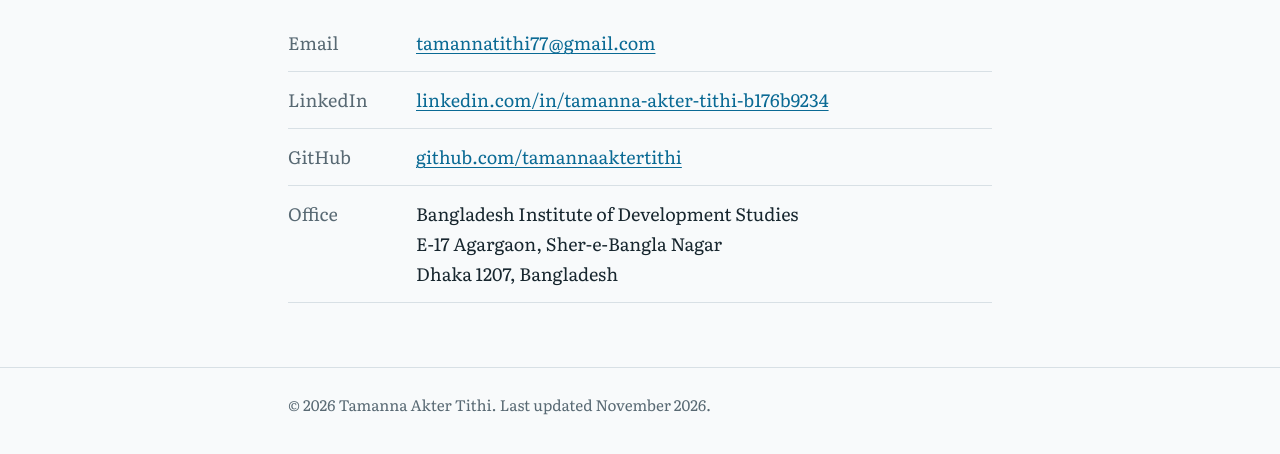
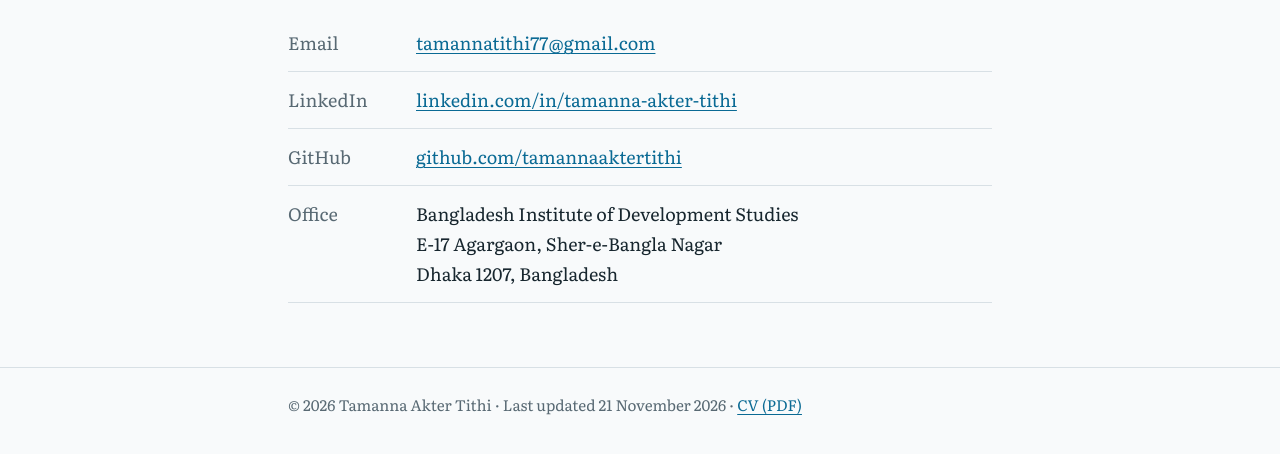
Before and after one commit to tamannaaktertithi/tamannaaktertithi.github.io, a plain HTML site: page contact.html in a window 1280 px wide. Shown: the part 346-800 px from the top of the page. Drawn offline with Linux system fonts and the light colour scheme.

Commit message:
Update LinkedIn link and footer information

```diff
--- a/contact.html
+++ b/contact.html
@@ -38,7 +38,7 @@
         </div>
         <div>
           <dt>LinkedIn</dt>
-          <dd><a href="https://www.linkedin.com/in/tamanna-akter-tithi-b176b9234/">linkedin.com/in/tamanna-akter-tithi-b176b9234</a></dd>
+                    <dd><a href="https://www.linkedin.com/in/tamanna-akter-tithi/">linkedin.com/in/tamanna-akter-tithi</a></dd>
         </div>
         <div>
           <dt>GitHub</dt>
@@ -54,7 +54,7 @@
 
   <footer class="site-footer">
     <div class="wrap">
-      <p>© 2026 Tamanna Akter Tithi. Last updated November 2026.</p>
+            <p>© 2026 Tamanna Akter Tithi · Last updated 21 November 2026 · <a href="Tamanna_Akter_Tithi_CV..pdf">CV (PDF)</a></p>
     </div>
   </footer>
 
```
